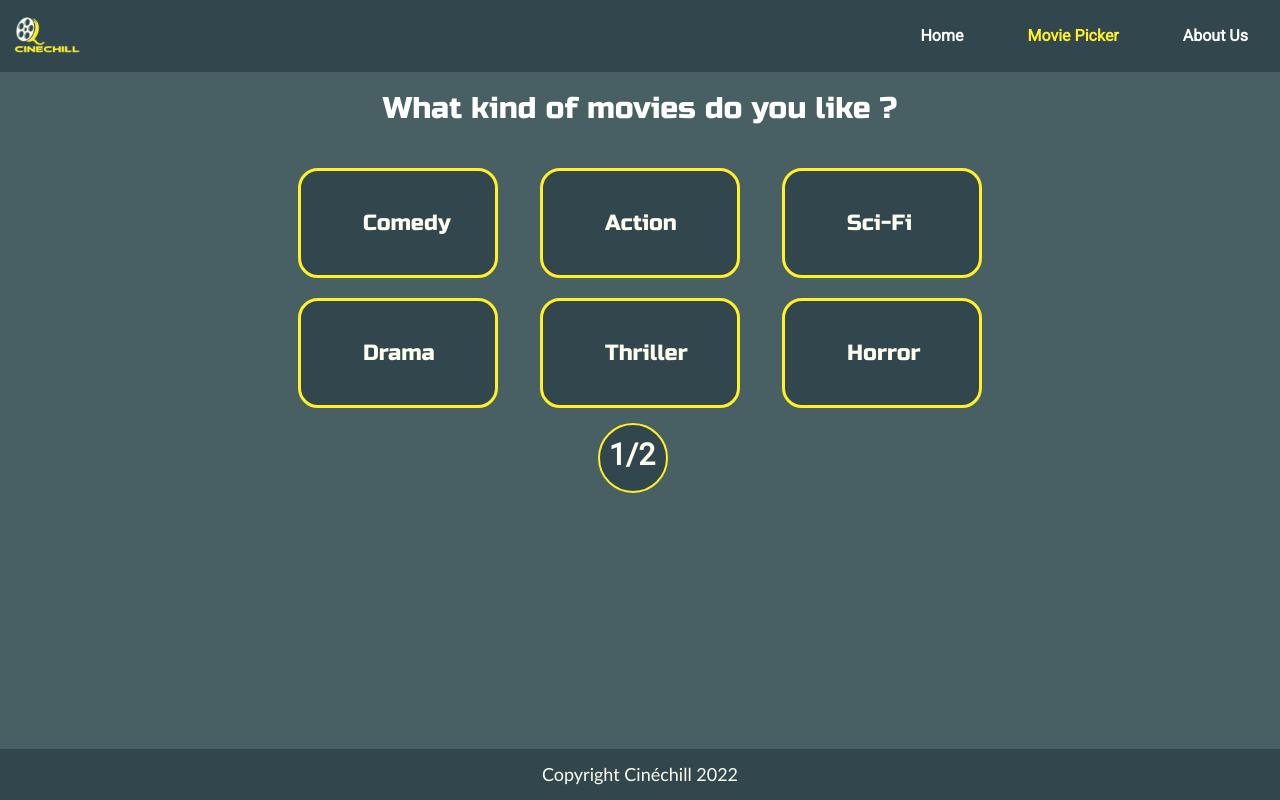
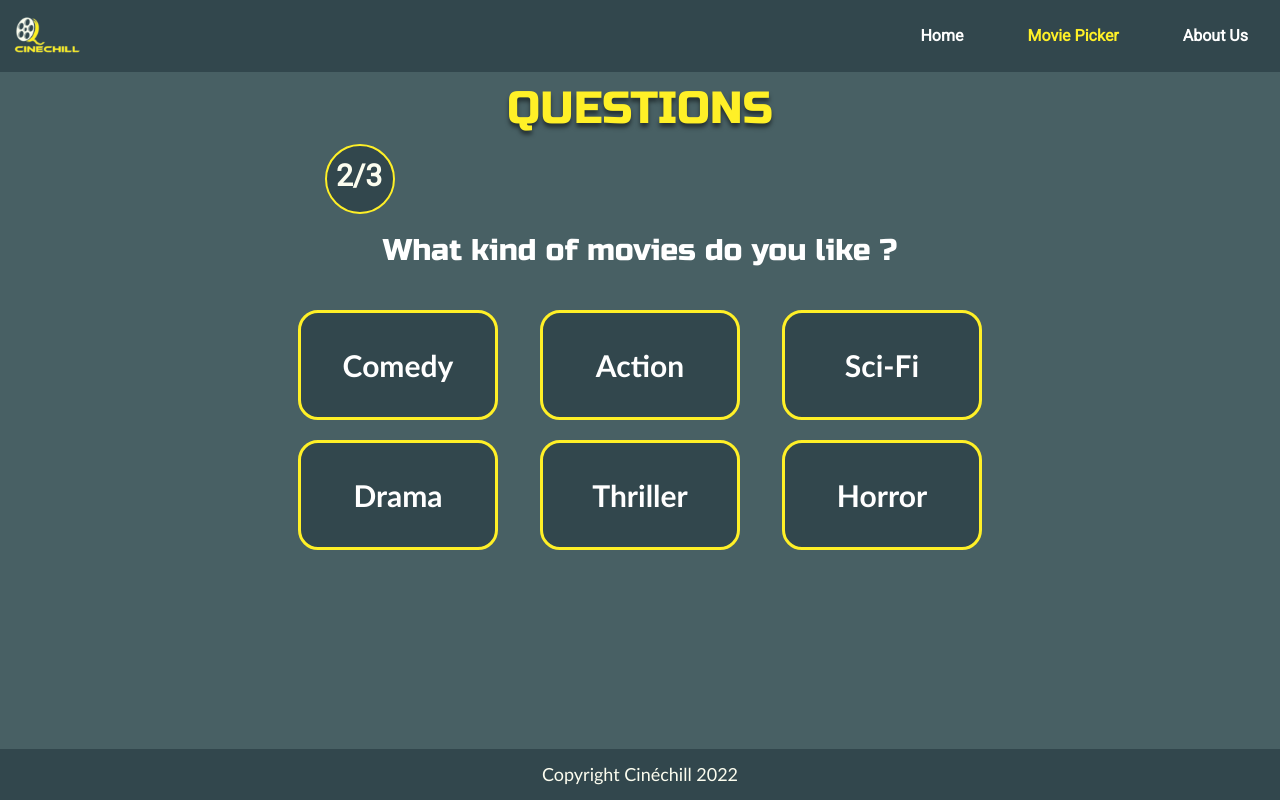
Before and after one commit to ComicScrip/lyon-react-mars22-p2g3, a React (Create React App) app: page /moviepicker in a window 1280 px wide. Built offline with nearby package versions, Linux system fonts and the light colour scheme.

Commit message:
create question component + style

```diff
--- a/src/Css/Navbar.css
+++ b/src/Css/Navbar.css
@@ -5,7 +5,6 @@
   align-items: center;
   justify-content: space-between;
   width: 100%;
-  position: fixed;
   min-height: 60px;
   color: #fcfdef;
   background-color: #32474d;
--- a/src/Css/Questionnaire.css
+++ b/src/Css/Questionnaire.css
@@ -40,16 +40,17 @@
   border: 3px solid #fff027;
   border-radius: 20px;
   z-index: auto !important;
+  cursor: pointer;
+  color: white;
+  font-size: 30px;
+  font-weight: bold;
 }
-.CategoryName {
-  color: #fcfdef;
-  font-family: 'Russo One';
-  font-style: normal;
-  margin-left: 23px !important;
-  padding: 39px !important;
-  font-weight: 500;
-  font-size: 22px;
+
+.cardy:hover {
+  background-color: #fff027;
+  color: #32474d;
 }
+
 .cercle {
   height: 70px;
   width: 70px;
@@ -59,7 +60,6 @@
   border-radius: 50%;
   background-color: #32474d;
   border: 2px solid #fff027;
-  cursor: pointer;
 }
 .compteur {
   width: 40px;
@@ -105,13 +105,13 @@
     width: 85px;
     height: 85px;
   }
-  .CategoryName {
+  /* .CategoryName {
     font-size: 20px;
     font-weight: 100;
     margin-left: -4px !important;
     padding: 25px 15px 15px 15px !important;
     margin-right: 1px;
-  }
+  } */
   .compteur {
     font-size: 25px;
   }
--- /dev/null
+++ b/src/components/Question1.js
@@ -0,0 +1,41 @@
+import React, { useState } from 'react';
+import '../Css/App.css';
+import '../Css/Questionnaire.css';
+import '../Css/Navbar.css';
+import '../Css/index.css';
+
+function Question1() {
+  const [isActif, setIsActif] = useState(true);
+  const handleClick = () => {
+    setIsActif(isActif);
+  };
+
+  return (
+    <div>
+      <h2 className="question">What kind of movies do you like ?</h2>
+      <section className="section_card">
+        <div className="cardsx">
+          <button type="submit" className="cardy" onClick={handleClick}>
+            Comedy
+          </button>
+          <button type="submit" className="cardy">
+            Action
+          </button>
+          <button type="submit" className="cardy">
+            Sci-Fi
+          </button>
+          <button type="submit" className="cardy">
+            Drama
+          </button>
+          <button type="submit" className="cardy">
+            Thriller
+          </button>
+          <button type="submit" className="cardy">
+            Horror
+          </button>
+        </div>
+      </section>
+    </div>
+  );
+}
+export default Question1;
--- /dev/null
+++ b/src/components/Question2.js
@@ -0,0 +1,27 @@
+import React from 'react';
+import '../Css/App.css';
+import '../Css/Questionnaire.css';
+import '../Css/Navbar.css';
+import '../Css/index.css';
+
+function Question2() {
+  return (
+    <div>
+      <h2 className="question">Which year ?</h2>
+      <section className="section_card">
+        <div className="cardsx">
+          <button type="submit" className="cardy">
+            1980 -2000
+          </button>
+          <button type="submit" className="cardy">
+            2000-2015
+          </button>
+          <button type="submit" className="cardy">
+            2015-2022
+          </button>
+        </div>
+      </section>
+    </div>
+  );
+}
+export default Question2;
--- a/src/routes/Questionnaire.js
+++ b/src/routes/Questionnaire.js
@@ -1,39 +1,46 @@
-import React from 'react';
+import React, { useState } from 'react';
 import '../Css/App.css';
 import '../Css/Questionnaire.css';
 import '../Css/Navbar.css';
 import '../Css/index.css';
+// import Question1 from '../components/Question1';
+import Question2 from '../components/Question2';
 
 function Questionnaire() {
+  const [isActif, setIsActif] = useState(false);
+  const handleClick = () => {
+    setIsActif(!isActif);
+  };
   return (
     <div>
       <h1 className="question_title">QUESTIONS</h1>
+      <div className="cercle">
+        <span className="compteur"> 2/3</span>
+      </div>
       <h2 className="question">What kind of movies do you like ?</h2>
       <section className="section_card">
         <div className="cardsx">
-          <div className="cardy">
-            <h4 className="CategoryName">Comedy</h4>
-          </div>
-          <div className="cardy">
-            <h4 className="CategoryName">Action</h4>
-          </div>
-          <div className="cardy">
-            <h4 className="CategoryName">Sci-Fi</h4>
-          </div>
-          <div className="cardy">
-            <h4 className="CategoryName">Drama</h4>
-          </div>
-          <div className="cardy">
-            <h4 className="CategoryName">Thriller</h4>
-          </div>
-          <div className="cardy">
-            <h4 className="CategoryName">Horror</h4>
-          </div>
-        </div>
-        <div className="cercle">
-          <span className="compteur"> 1/2</span>
+          <button type="submit" className="cardy" onClick={handleClick}>
+            Comedy
+          </button>
+          <button type="submit" className="cardy" onClick={handleClick}>
+            Action
+          </button>
+          <button type="submit" className="cardy" onClick={handleClick}>
+            Sci-Fi
+          </button>
+          <button type="submit" className="cardy" onClick={handleClick}>
+            Drama
+          </button>
+          <button type="submit" className="cardy" onClick={handleClick}>
+            Thriller
+          </button>
+          <button type="submit" className="cardy" onClick={handleClick}>
+            Horror
+          </button>
         </div>
       </section>
+      <div>{isActif ? <Question2 /> : ''}</div>
     </div>
   );
 }
```
